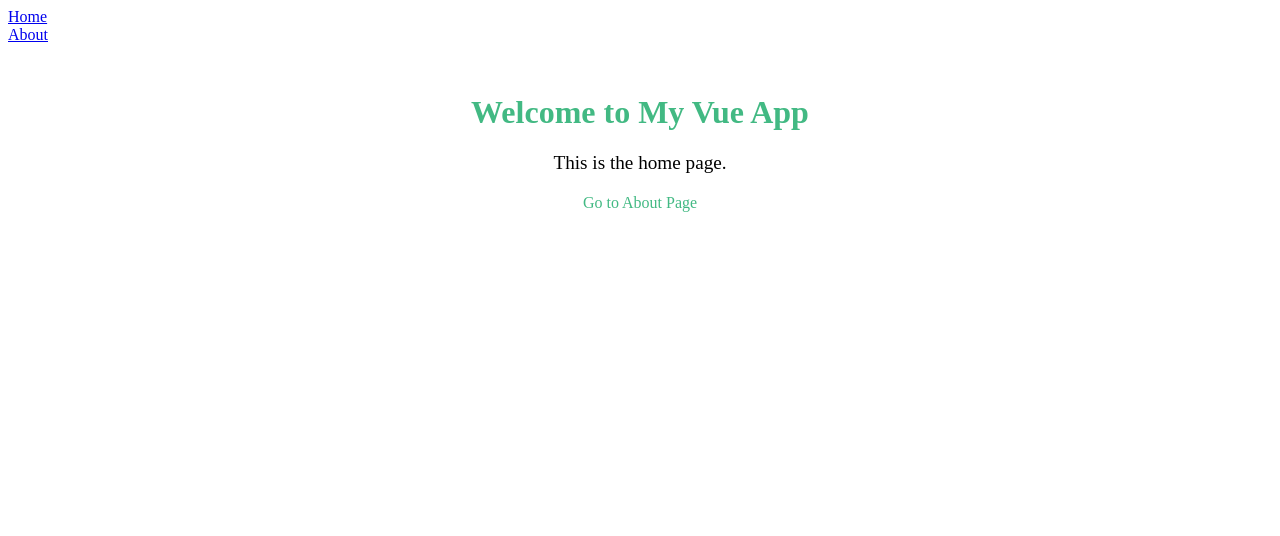
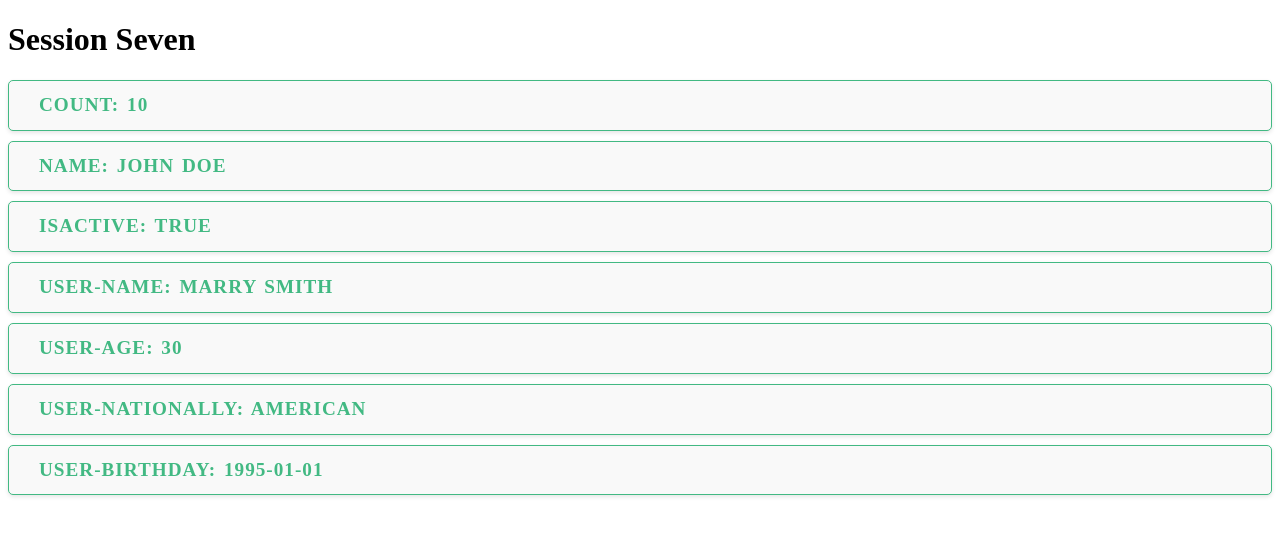
Before and after one commit to HuuThuy3004/Learn-VueJS-Basic, a Vue app: page / in a window 1280 px wide. Shown: the top 536 px of the page. Built offline with nearby package versions, Linux system fonts and the light colour scheme.

Commit message:
session07: props

```diff
--- a/src/App.vue
+++ b/src/App.vue
@@ -4,7 +4,8 @@
 // import ss3Vue from "./sessions/ss3-reactive & ref/ss3.vue"
 // import ss4Vue from "./sessions/ss4-events/ss4.vue"
 // import ss5Vue from "./sessions/ss5-v-model/ss5.vue"
-import ss6Vue from "./sessions/ss6-router/ss6.vue"
+// import ss6Vue from "./sessions/ss6-router/ss6.vue"
+import ss7Vue from "./sessions/ss7-props/ss7.vue"
 </script>
 
 <template>
@@ -14,7 +15,8 @@ import ss6Vue from "./sessions/ss6-router/ss6.vue"
     <!-- <ss3Vue /> -->
     <!-- <ss4Vue /> -->
     <!-- <ss5Vue /> -->
-    <ss6Vue />
+    <!-- <ss6Vue /> -->
+    <ss7Vue />
   </div>
 </template>
 
--- /dev/null
+++ b/src/sessions/ss7-props/components/ChildComponent.vue
@@ -0,0 +1,68 @@
+<template>
+  <div>
+    <p>Count: {{ props.count }}</p>
+    <p>Name: {{ props.name }}</p>
+    <p>IsActive: {{ props.isActive }}</p>
+    <p>User-name: {{ props.user.name }}</p>
+    <p>User-age: {{ props.user.age }}</p>
+    <p>User-nationally: {{ props.user.nationally }}</p>
+    <p>User-birthday: {{ props.user.birthday }}</p>
+  </div>
+</template>
+
+<script setup>
+// Cách 1:
+let props = defineProps(['count', 'name', 'isActive', 'user']);
+// Cách 2:
+// let props = defineProps({
+//   count: Number,
+//   name: String,
+//   isActive: Boolean,
+//   user: Object,
+// });
+// Cách 3:
+// const props = defineProps({
+//   count: {
+//     type: Number,
+//     validator(value) {
+//       return value >= 0;
+//     },
+//   },
+//   name: {
+//     type: String,
+//     required: true
+//   },
+//   user: {
+//     type: Object,
+//     default: () => ({ name: 'Khách', age: 0, nationally: 'Unknown', birthday: 'Unknown' })
+//   },
+// });
+</script>
+
+<style>
+p {
+  font-size: 1.2em;
+  color: #42b983;
+  margin: 10px 0;
+  padding: 10px;
+  border: 1px solid #42b983;
+  border-radius: 5px;
+  background-color: #f9f9f9;
+  box-shadow: 0 2px 4px rgba(0, 0, 0, 0.1);
+  transition: all 0.3s ease;
+  cursor: pointer;
+  text-align: left;
+  font-weight: bold;
+  text-transform: uppercase;
+  letter-spacing: 1px;
+  line-height: 1.5;
+  word-spacing: 2px;
+  text-indent: 20px;
+  text-decoration: none;
+}
+
+p:hover {
+  text-decoration: underline;
+  transform: scale(1.02);
+}
+</style>
--- /dev/null
+++ b/src/sessions/ss7-props/components/ParentComponent.vue
@@ -0,0 +1,29 @@
+<template>
+  <div>
+    <ChildComponent :count="count" :name="name" :isActive="isActive" :user="user"/>
+    <!-- or -->
+    <!-- <ChildComponent :count="count" :name="name" isActive :user="user"/> -->
+  </div>
+</template>
+
+<script setup>
+import { reactive, ref } from 'vue';
+import ChildComponent from './ChildComponent.vue';
+
+// Type Number
+let count = ref(10);
+// Type String
+let name = ref('John Doe');
+// Type Boolean
+let isActive = ref(true);
+// Type Object
+let user = reactive({
+  name: 'Marry Smith',
+  age: 30,
+  nationally: 'American',
+  birthday: '1995-01-01',
+});
+
+</script>
+
+<style></style>
--- /dev/null
+++ b/src/sessions/ss7-props/ss7.vue
@@ -0,0 +1,15 @@
+<template>
+  <div>
+    <h1>Session Seven</h1>
+    <ParentComponent />
+  </div>
+</template>
+
+<script setup>
+import ParentComponent from './components/ParentComponent.vue';
+defineOptions({
+  name: 'SessionSeven',
+});
+</script>
+
+<style></style>
```
Also changed, not shown: 1 other file (tests, documents, lock files or other folders).
